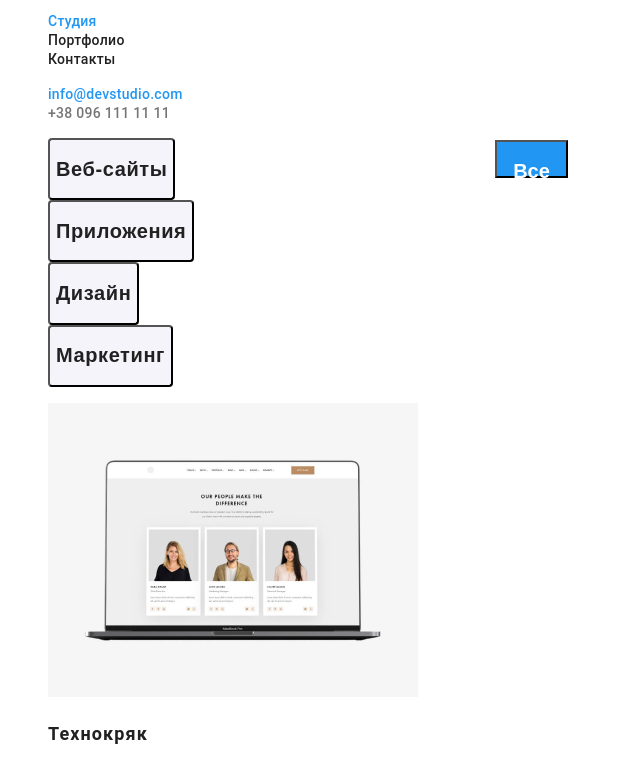
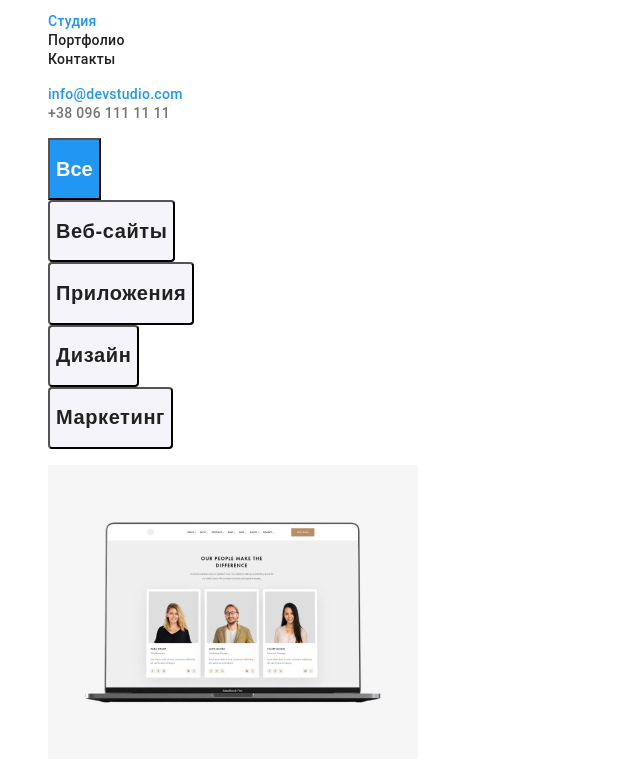
Before and after one commit to parrusVika/goit-markup-hw-02, a plain HTML site: page portfolio.html in a window 1280 px wide. Shown: the part 34-799 px from the top of the page, without its empty margins (0-640 px from the left). Drawn offline with Linux system fonts and the light colour scheme.

Commit message:
update styles.css

```diff
--- a/css/styles.css
+++ b/css/styles.css
@@ -236,11 +236,6 @@ ul {
 
 /* Button */
 .all-button {
-    position: absolute;
-    width: 73px;
-    height: 38px;
-    left: 495px;
-    top: 174px;
     background: var(--accent-color);
 }
 
```
